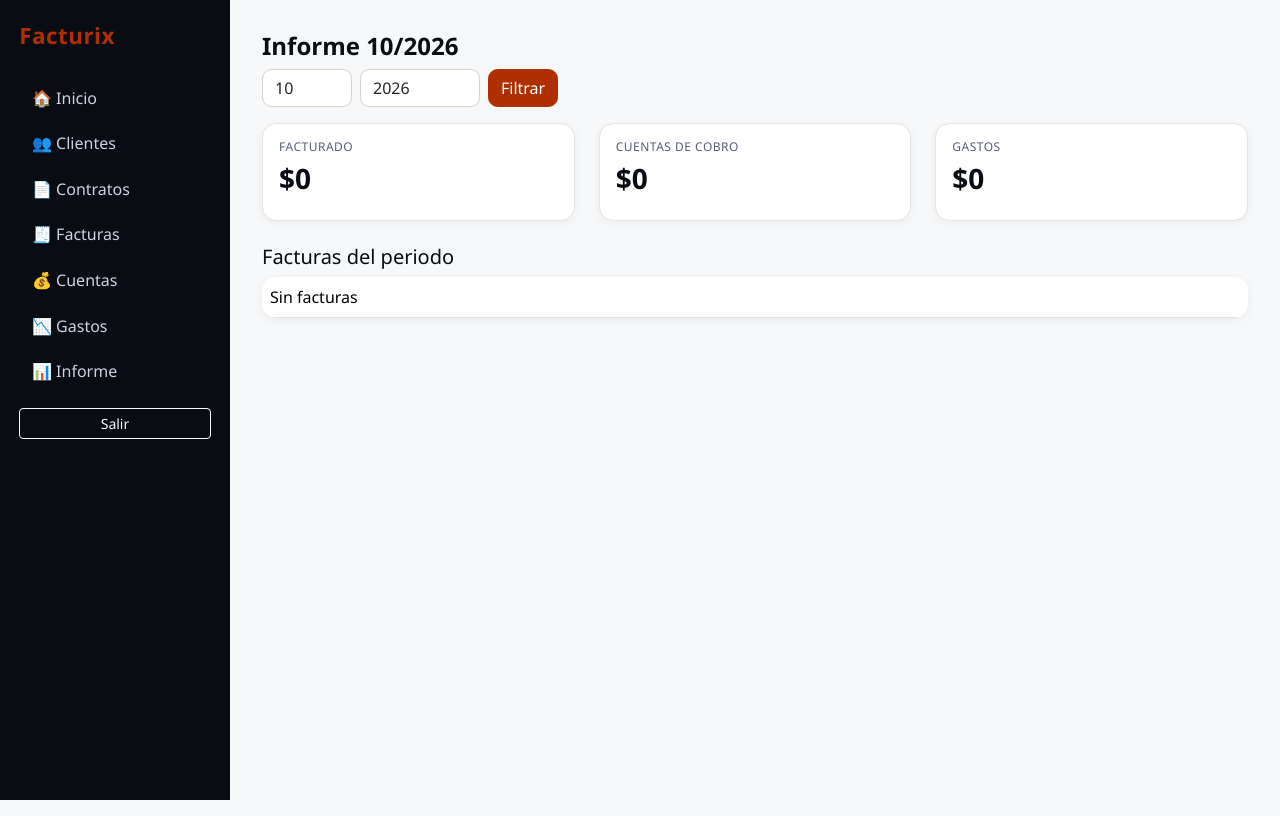
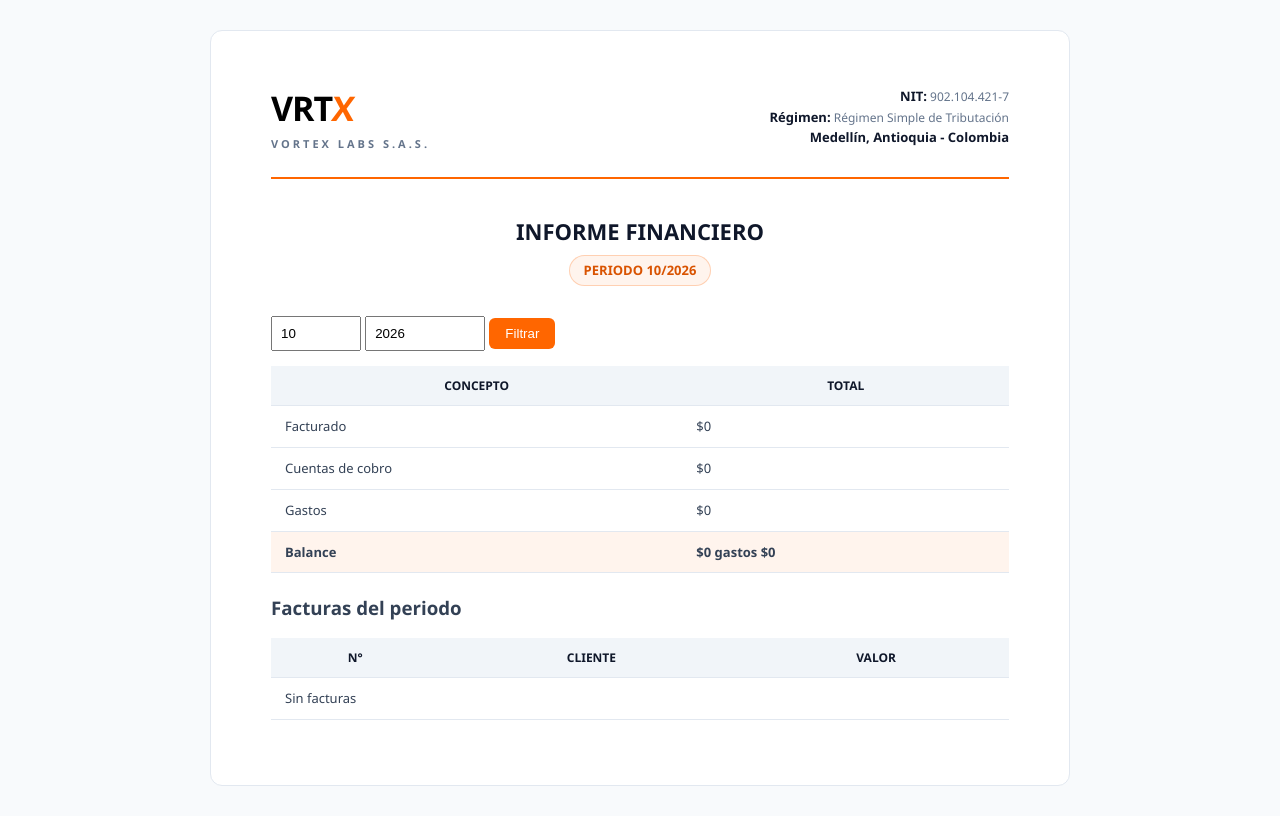
Before and after one commit to vortex-labs-co/facturiX, a Django app: page /informe/ in a window 1280 px wide. Run offline with Django 5.2, Linux system fonts and the light colour scheme; the visitor is signed in with stand-in values (Sample User, id 1); data that the repository does not hold is empty.

Commit message:
Plantilla documento Vortex Labs aplicada a contratos, facturas (PDF) e informe

```diff
--- a/core/urls.py
+++ b/core/urls.py
@@ -14,6 +14,7 @@ urlpatterns = [
     path('contratos/', views.contrato_lista, name='contrato_lista'),
     path('contratos/nuevo/', views.contrato_crear, name='contrato_crear'),
     path('contratos/<int:pk>/editar/', views.contrato_editar, name='contrato_editar'),
+    path('contratos/<int:pk>/documento/', views.contrato_documento, name='contrato_documento'),
     path('facturas/', views.factura_lista, name='factura_lista'),
     path('facturas/nueva/', views.factura_crear, name='factura_crear'),
     path('facturas/<int:pk>/pdf/', views.factura_pdf, name='factura_pdf'),
--- a/core/views.py
+++ b/core/views.py
@@ -82,6 +82,12 @@ def contrato_editar(request, pk):
         form.save()
         return redirect('contrato_lista')
     return render(request, 'core/form.html', {'form': form, 'titulo': 'Editar contrato'})
+
+
+@login_required
+def contrato_documento(request, pk):
+    contrato = get_object_or_404(Contrato, pk=pk)
+    return render(request, 'core/contrato_documento.html', {'contrato': contrato})
 
 
 def _factura_pdf(factura):
--- a/templates/core/contrato_lista.html
+++ b/templates/core/contrato_lista.html
@@ -12,7 +12,7 @@
       <td>{{ c.numero_contrato }}</td><td>{{ c.cliente.nombre }}</td>
       <td>{{ c.fecha_inicio }}</td><td>{{ c.fecha_fin }}</td>
       <td>{% if c.activo %}✅{% else %}❌{% endif %}</td>
-      <td><a href="{% url 'contrato_editar' c.pk %}" class="btn btn-sm btn-outline-info">Editar</a></td>
+      <td><a href="{% url 'contrato_editar' c.pk %}" class="btn btn-sm btn-outline-info">Editar</a> <a href="{% url 'contrato_documento' c.pk %}" class="btn btn-sm btn-outline-success">Documento</a></td>
     </tr>
   {% empty %}<tr><td colspan="6">Sin contratos</td></tr>{% endfor %}
   </tbody>
--- /dev/null
+++ b/templates/core/documento_base.html
@@ -0,0 +1,48 @@
+<!DOCTYPE html>
+<html lang="es">
+<head>
+<meta charset="UTF-8">
+<title>{% block title_doc %}Documento{% endblock %} - Vortex Labs</title>
+<style>
+:root { --primary:#FF6600; --primary-dark:#D95300; --primary-light:#FFF4ED; --secondary:#0F172A; --text:#334155; --border:#E2E8F0; }
+* { box-sizing: border-box; margin:0; padding:0; }
+body { font-family:'Segoe UI',system-ui,sans-serif; color:var(--text); background:#F8FAFC; line-height:1.6; padding:30px 15px; }
+.document-container { max-width:860px; margin:0 auto; background:#fff; padding:50px 60px; border-radius:12px; border:1px solid var(--border); }
+.header { display:flex; justify-content:space-between; align-items:center; border-bottom:2px solid var(--primary); padding-bottom:24px; margin-bottom:35px; }
+.brand-title { font-size:34px; font-weight:900; letter-spacing:-1px; color:#000; text-transform:uppercase; }
+.brand-title span { color:var(--primary); display:inline-block; transform:skewX(-6deg); }
+.brand-sub { font-size:11px; font-weight:700; letter-spacing:3px; text-transform:uppercase; color:#64748B; }
+.doc-meta { text-align:right; font-size:12px; color:#64748B; }
+.doc-meta strong { color:var(--secondary); font-size:13px; }
+.contract-title-area { text-align:center; margin-bottom:30px; }
+.contract-title-area h1 { font-size:22px; text-transform:uppercase; color:var(--secondary); margin-bottom:6px; }
+.contract-num { display:inline-block; background:var(--primary-light); color:var(--primary-dark); font-weight:700; padding:4px 14px; border-radius:999px; font-size:13px; border:1px solid rgba(255,102,0,.25); }
+.clause { margin-bottom:24px; text-align:justify; font-size:14px; }
+table { width:100%; border-collapse:collapse; font-size:13px; margin:15px 0; }
+th { background:#F1F5F9; color:var(--secondary); padding:10px 14px; text-transform:uppercase; font-size:12px; border-bottom:1px solid var(--border); }
+td { padding:10px 14px; border-bottom:1px solid var(--border); }
+.total-row { background:var(--primary-light); font-weight:700; }
+@media print { body { background:#fff; padding:0; } .document-container { border:none; } }
+</style>
+</head>
+<body>
+<div class="document-container">
+  <header class="header">
+    <div>
+      <div class="brand-title">VRT<span>X</span></div>
+      <div class="brand-sub">Vortex Labs S.A.S.</div>
+    </div>
+    <div class="doc-meta">
+      <p><strong>NIT:</strong> 902.104.421-7</p>
+      <p><strong>Régimen:</strong> Régimen Simple de Tributación</p>
+      <p><strong>Medellín, Antioquia - Colombia</strong></p>
+    </div>
+  </header>
+  <div class="contract-title-area">
+    <h1>{% block titulo_doc %}Documento{% endblock %}</h1>
+    <span class="contract-num">{% block numero_doc %}{% endblock %}</span>
+  </div>
+  {% block contenido %}{% endblock %}
+</div>
+</body>
+</html>
--- a/templates/core/informe.html
+++ b/templates/core/informe.html
@@ -1,19 +1,28 @@
-{% extends 'base.html' %}
-{% block content %}
-<h4>Informe {{ mes }}/{{ anio }}</h4>
+{% extends 'core/documento_base.html' %}
+{% block title_doc %}Informe {{ mes }}/{{ anio }}{% endblock %}
+{% block titulo_doc %}Informe Financiero{% endblock %}
+{% block numero_doc %}PERIODO {{ mes }}/{{ anio }}{% endblock %}
+{% block contenido %}
 <form class="d-flex gap-2 mb-3">
-  <input type="number" name="mes" value="{{ mes }}" min="1" max="12" class="form-control" style="width:90px">
-  <input type="number" name="anio" value="{{ anio }}" class="form-control" style="width:120px">
-  <button class="btn btn-primary">Filtrar</button>
+  <input type="number" name="mes" value="{{ mes }}" min="1" max="12" style="width:90px;padding:8px">
+  <input type="number" name="anio" value="{{ anio }}" style="width:120px;padding:8px">
+  <button class="btn btn-primary" style="background:#FF6600;border:none;color:#fff;padding:8px 16px;border-radius:6px">Filtrar</button>
 </form>
-<div class="row">
-  <div class="col-md-4"><div class="card p-3"><h6>Facturado</h6><h3>${{ total_facturas }}</h3></div></div>
-  <div class="col-md-4"><div class="card p-3"><h6>Cuentas de cobro</h6><h3>${{ total_cuentas }}</h3></div></div>
-  <div class="col-md-4"><div class="card p-3"><h6>Gastos</h6><h3>${{ total_gastos }}</h3></div></div>
-</div>
-<h5 class="mt-4">Facturas del periodo</h5>
-<table class="table table-hover"><tbody>
-{% for f in facturas %}<tr><td>{{ f.numero }}</td><td>{{ f.cliente.nombre }}</td><td>${{ f.valor }}</td></tr>
-{% empty %}<tr><td>Sin facturas</td></tr>{% endfor %}
-</tbody></table>
+<table>
+  <thead><tr><th>Concepto</th><th>Total</th></tr></thead>
+  <tbody>
+    <tr><td>Facturado</td><td>${{ total_facturas }}</td></tr>
+    <tr><td>Cuentas de cobro</td><td>${{ total_cuentas }}</td></tr>
+    <tr><td>Gastos</td><td>${{ total_gastos }}</td></tr>
+    <tr class="total-row"><td><strong>Balance</strong></td><td><strong>${{ total_facturas|add:total_cuentas }} gastos ${{ total_gastos }}</strong></td></tr>
+  </tbody>
+</table>
+<h3 style="margin:20px 0 10px">Facturas del periodo</h3>
+<table>
+  <thead><tr><th>N°</th><th>Cliente</th><th>Valor</th></tr></thead>
+  <tbody>
+  {% for f in facturas %}<tr><td>{{ f.numero }}</td><td>{{ f.cliente.nombre }}</td><td>${{ f.valor }}</td></tr>
+  {% empty %}<tr><td colspan="3">Sin facturas</td></tr>{% endfor %}
+  </tbody>
+</table>
 {% endblock %}
```
Also changed, not shown: templates/core/contrato_documento.html (added, +21 -0 lines), templates/core/factura_pdf.html (+14 -12 lines).
